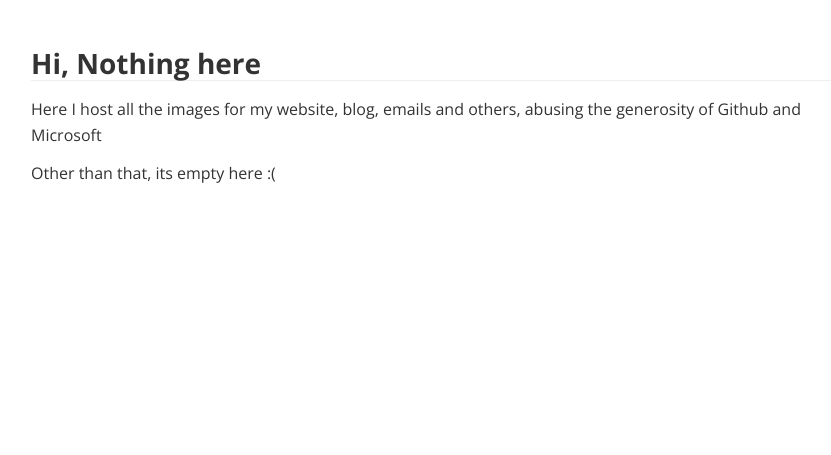
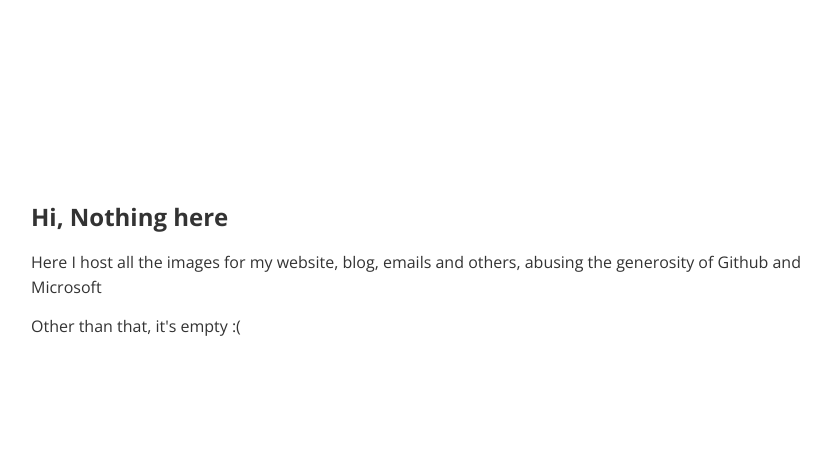
Before and after one commit to raiden076/images, a plain HTML site: page index.html in a window 1280 px wide. Shown: the whole page, without its empty margins (209-1040 px from the left). Drawn offline with nearby package versions, Linux system fonts and the light colour scheme.

Commit message:
Update index.html

```diff
--- a/index.html
+++ b/index.html
@@ -593,6 +593,6 @@
 </style><title></title>
 </head>
 <body class='typora-export'><div class='typora-export-content'>
-<div id='write'  class=''><h2 id='hi-nothing-here'><span>Hi, Nothing here</span></h2><p><span>Here I host all the images for my website, blog, emails and others, abusing the generosity of Github and Microsoft</span></p><p><span>Other than that, its empty here :(</span></p><p>&nbsp;</p></div></div>
+<div id='write'  class=''><p>&nbsp;</p><p>&nbsp;</p><p>&nbsp;</p><p>&nbsp;</p><h3 id='hi-nothing-here'><span>Hi, Nothing here</span></h3><p><span>Here I host all the images for my website, blog, emails and others, abusing the generosity of Github and Microsoft</span></p><p><span>Other than that, it&#39;s empty :(</span></p></div></div>
 </body>
 </html>
```
